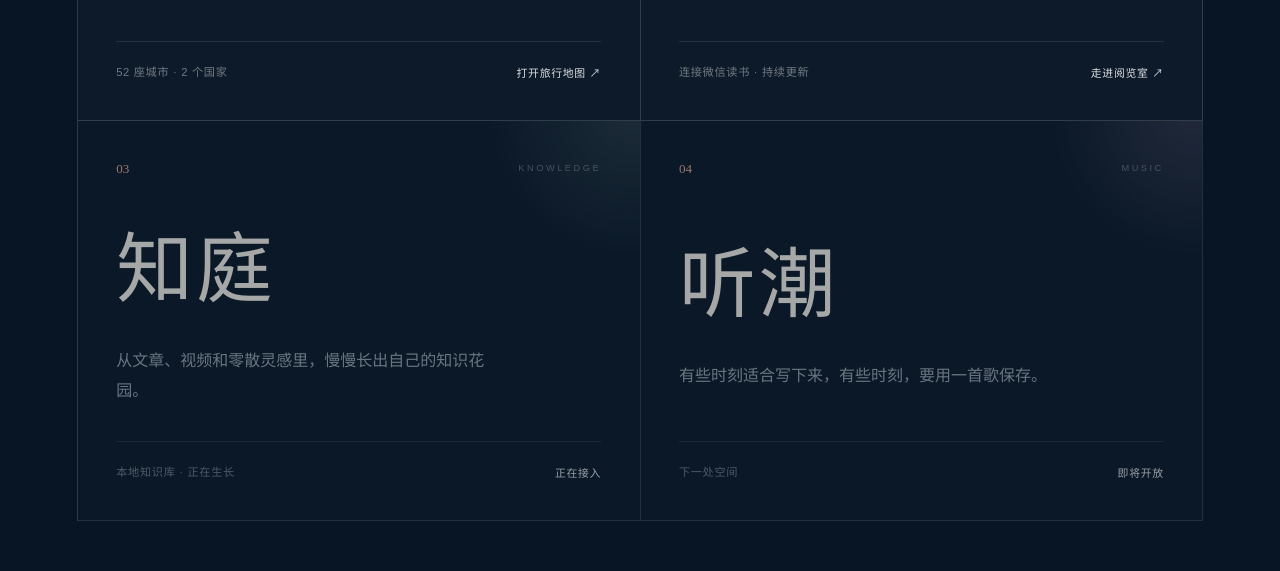
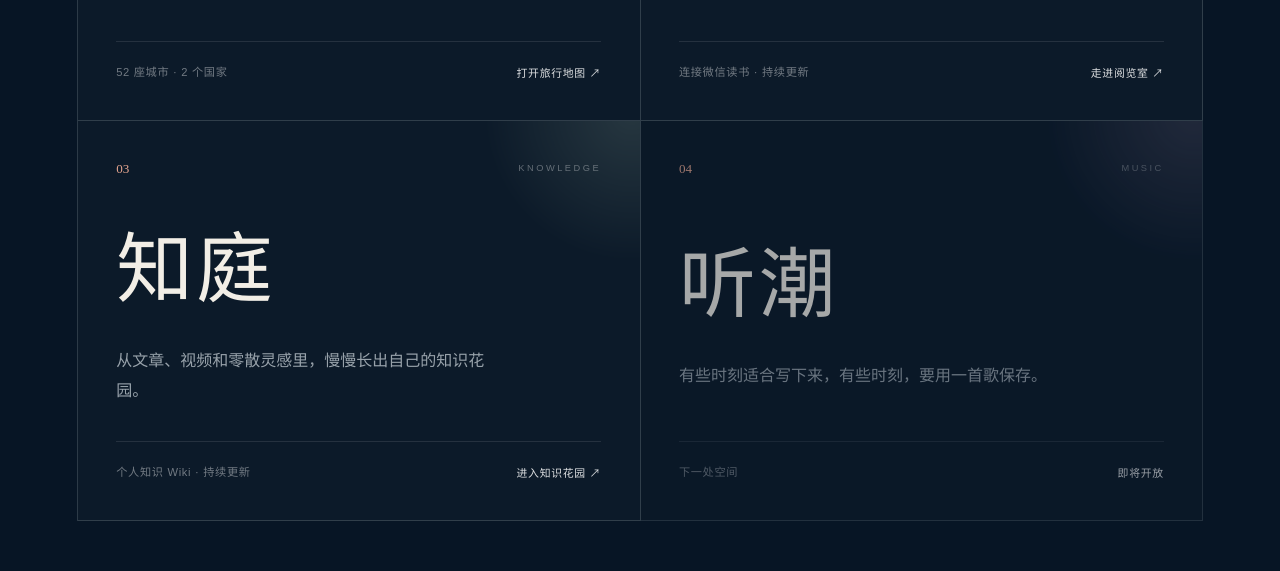
Before and after one commit to Sehuri/Sehuri.github.io, a Next.js app: page / in a window 1280 px wide. Shown: the part 1420-1991 px from the top of the page. Built offline with nearby package versions, Linux system fonts and the light colour scheme.

Commit message:
Link personal knowledge wiki

```diff
--- a/app/page.tsx
+++ b/app/page.tsx
@@ -24,8 +24,9 @@ const spaces = [
     name: "知庭",
     english: "KNOWLEDGE",
     description: "从文章、视频和零散灵感里，慢慢长出自己的知识花园。",
-    detail: "本地知识库 · 正在生长",
-    action: "正在接入",
+    detail: "个人知识 Wiki · 持续更新",
+    href: "https://sehuri.github.io/Sehuri-knowledge-wiki/",
+    action: "进入知识花园",
     tone: "knowledge",
   },
   {
@@ -132,6 +133,8 @@ export default function Home() {
                 href={space.href}
                 key={space.name}
                 aria-label={`${space.action}：${space.name}`}
+                target={space.tone === "knowledge" ? "_blank" : undefined}
+                rel={space.tone === "knowledge" ? "noreferrer" : undefined}
               >
                 {content}
               </a>
@@ -187,7 +190,13 @@ export default function Home() {
         <div>
           <a href="https://sehuri.github.io/travel-map/">旅行</a>
           <a href="https://yueji-reading-room.shenhuil.chatgpt.site">阅读</a>
-          <a href="#spaces">知识</a>
+          <a
+            href="https://sehuri.github.io/Sehuri-knowledge-wiki/"
+            target="_blank"
+            rel="noreferrer"
+          >
+            知识
+          </a>
           <a href="#spaces">音乐</a>
           <a href="https://github.com/Sehuri" target="_blank" rel="noreferrer">GitHub</a>
         </div>
```
